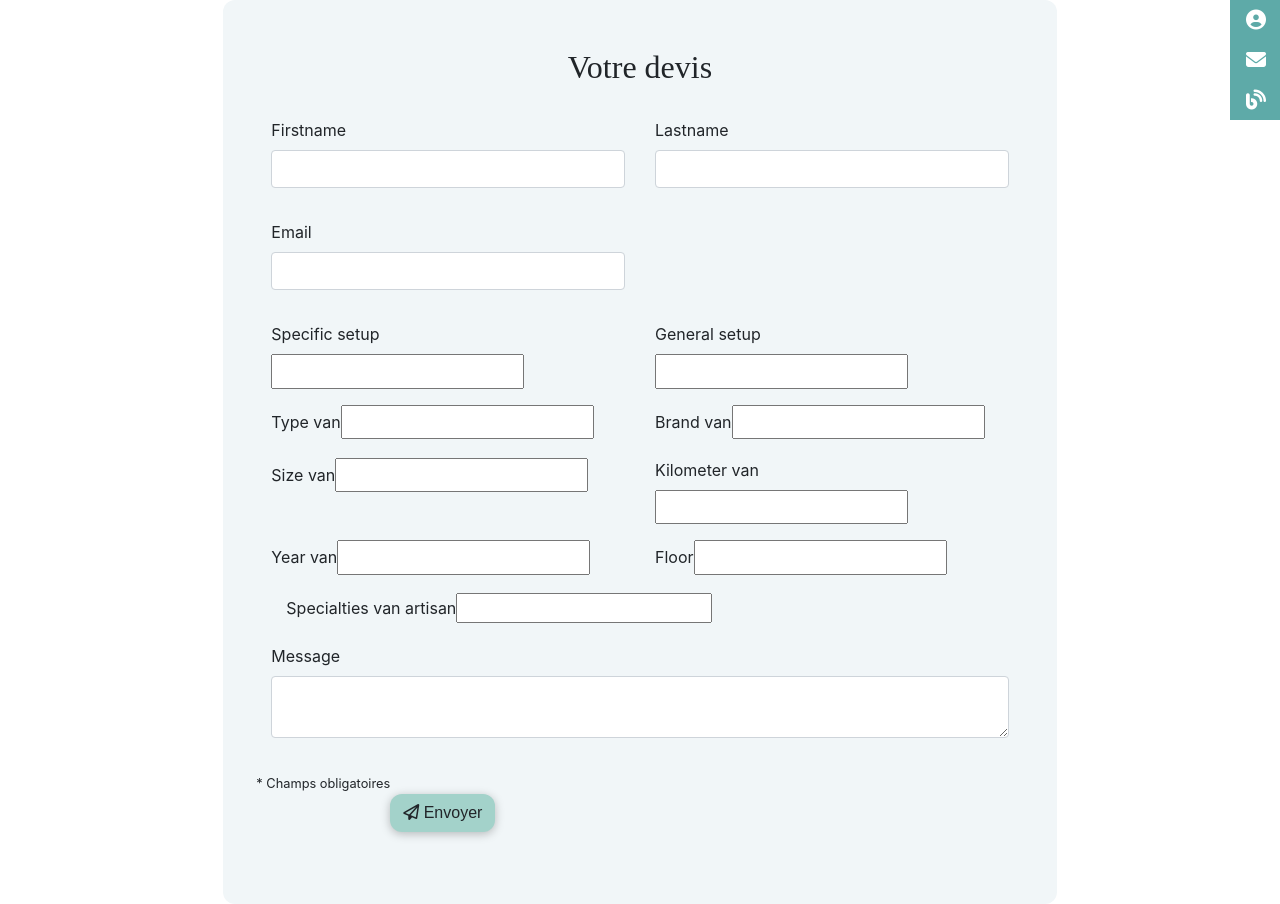
After one commit to Oceane-Kolau/pimpMyVan, a Symfony app: template templates/home/quote_artisan.html.twig in a window 1280 px wide. The commit adds this page. Run offline with Twig, Linux system fonts and the light colour scheme; the template is opened without the code that fills it, so the values that code supplies are empty; form fields are guessed from the names that the template uses; some libraries are stand-ins or nearby versions; some web fonts are replaced.

Commit message:
first template for quote

```diff
--- a/src/Entity/GeneralSetup.php
+++ b/src/Entity/GeneralSetup.php
@@ -118,5 +118,4 @@ class GeneralSetup
 
         return $this;
     }
-
 }
--- /dev/null
+++ b/templates/home/quote_artisan.html.twig
@@ -0,0 +1,94 @@
+{% extends 'base.html.twig' %}
+
+{% block title %}{{artisan.firstname}} {{artisan.lastname}}{% endblock %}
+
+{% block body %}
+<div class="wrapper">
+    {% include "asidenav.html.twig" %}
+    <div id="page-content-wrapper">
+        <div class="container-fluid">
+            <div class="col-xl-8 col-lg-8 col-md-10 col-xs-10 mx-auto bg-lightgrey p-5">
+                <div class="text-center pb-4">
+                    <h2>Votre devis</h2>
+                </div>
+                {{ form_start(form) }}
+                <div class="row">
+                    <div class="col-6 pb-3">
+                        {{ form_row(form.firstname) }}
+                    </div>
+                    <div class="col-6 pb-3">
+                        {{ form_row(form.lastname) }}
+                    </div>
+                </div>
+                <div class="row">
+                    <div class="col-6 pb-3">
+                        {{ form_row(form.email) }}
+                    </div>
+                </div>
+                <div class="row">
+                    <div class="col-6">
+                        {{ form_row(form.specificSetup, { 'attr': {'class': 'choice-design'} }) }}
+                    </div>
+                    <div class="col-6">
+                        {{ form_row(form.generalSetup, { 'attr': {'class': 'choice-design'} }) }}
+                    </div>
+                </div>
+                <div class="row">
+                    <div class="col-6">
+                        {{ form_row(form.typeVan, { 'attr': {'class': 'choice-design'} }) }}
+                    </div>
+                    <div class="col-6">
+                        {{ form_row(form.brandVan, { 'attr': {'class': 'choice-design'} }) }}
+                    </div>
+                </div>
+                <div class="row">
+                    <div class="col-6">
+                        {{ form_row(form.sizeVan, { 'attr': {'class': 'choice-design'} }) }}
+                    </div>
+                    <div class="col-6">
+                        {{ form_row(form.kilometerVan, { 'attr': {'class': 'choice-design'} }) }}
+                    </div>
+                </div>
+                <div class="row">
+                    <div class="col-6">
+                        {{ form_row(form.yearVan, { 'attr': {'class': 'choice-design'} }) }}
+                    </div>
+                    <div class="col-6">
+                        {{ form_row(form.floor, { 'attr': {'class': 'choice-design'} }) }}
+                    </div>
+                </div>
+                <div class="col-12">
+                    {{ form_row(form.specialtiesVanArtisan, {
+                    "attr": {
+                    'class': 'selectpicker',
+                    'data-live-search': true,
+                    'data-count-selected-text': '{0} sélectionnés',
+                    'data-actions-box': true,
+                    'title': 'Sélectionner'
+                    }}) }}
+                </div>
+                <div class="row">
+                    <div class="col-12 pb-3">
+                        {{ form_row(form.message) }}
+                    </div>
+                </div>
+                <div class="row">
+                    <div class="row">
+                        <div class="col-12 pb-3">
+                            <small>* Champs obligatoires<br>
+                            </small>
+                        </div>
+                    </div>
+                    <div class="text-center my-4">
+                        <button class="btn btn-turquoise" type="submit" id="submit-contact"><i
+                                class="far fa-paper-plane"></i>
+                            {{
+                            button_label|default('Envoyer') }}</button>
+                    </div>
+                    {{ form_end(form) }}
+                </div>
+            </div>
+        </div>
+    </div>
+</div>
+{% endblock %}
```
Also changed, not shown: src/Controller/HomeController.php (+10 -8 lines), src/Entity/QuoteArtisan.php (+18 -1 lines), src/Entity/User.php (+36 -0 lines), src/Form/QuoteArtisanType.php (renamed from src/Form/QuoteType.php, +9 -8 lines), src/Service/MailerService.php (+16 -0 lines), templates/home/contact_artisan.html.twig (added, +50 -0 lines), templates/home/show_artisan.html.twig (+34 -40 lines).
